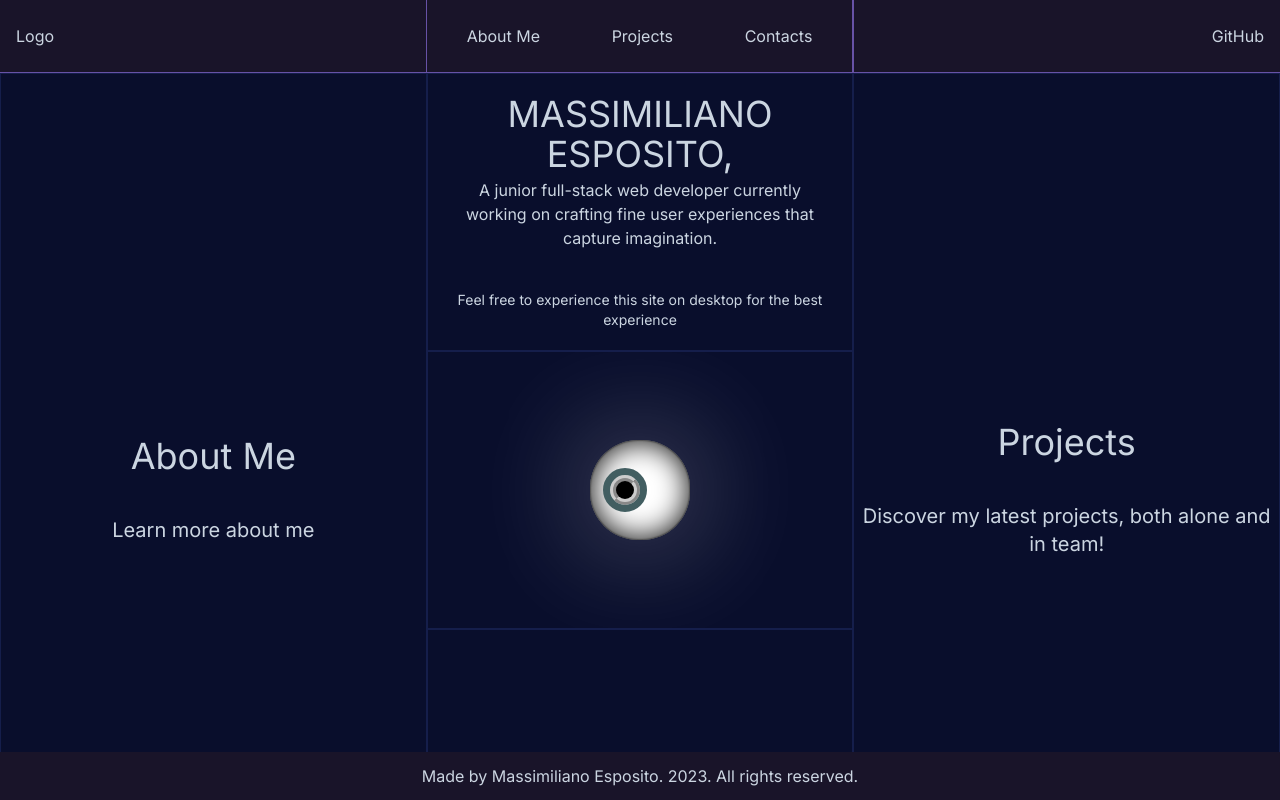
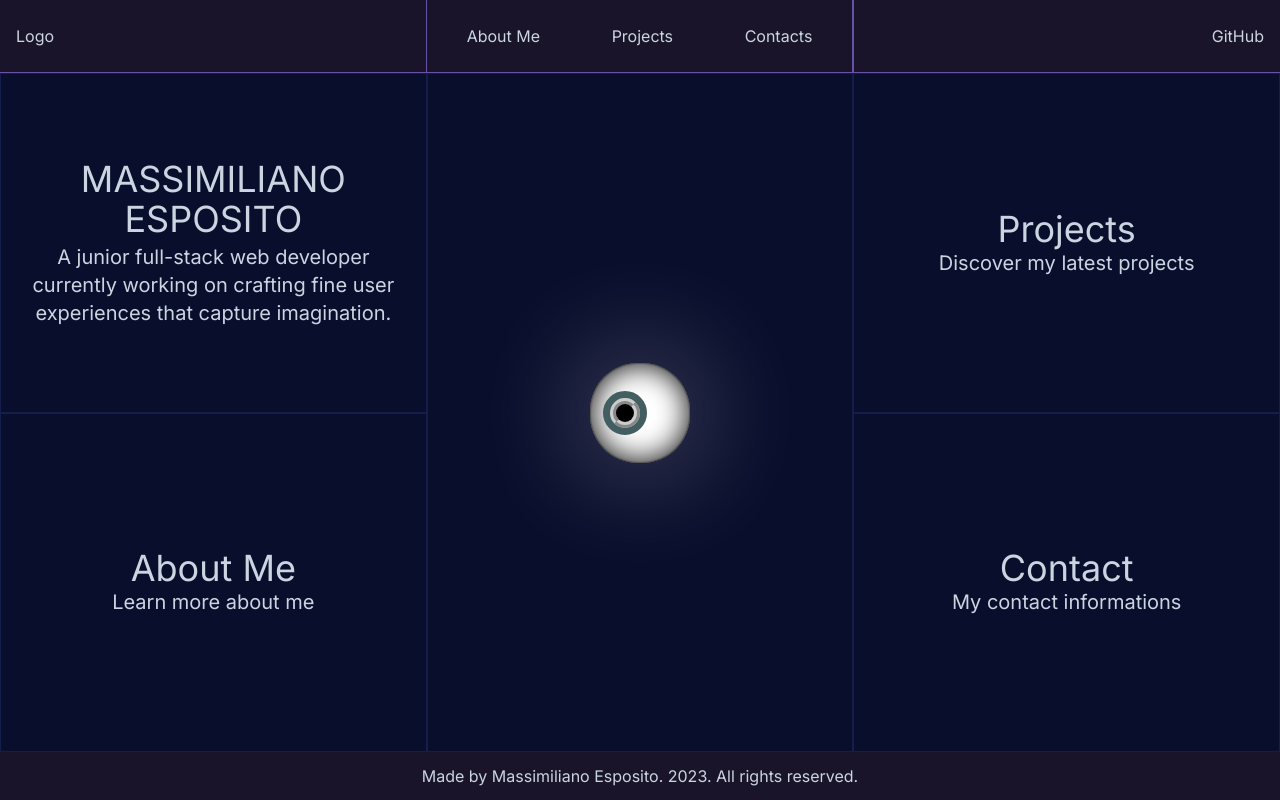
Before and after one commit to Massolinii/massolinii, a Next.js app: page / in a window 1280 px wide. Built offline with nearby package versions, Linux system fonts and the light colour scheme.

Commit message:
added home animation

```diff
--- a/src/app/page.tsx
+++ b/src/app/page.tsx
@@ -4,43 +4,45 @@ import "../styles/Home.css";
 
 export default function Home() {
   return (
-    <main className="grid grid-cols-1 md:grid-cols-3 lg:grid-cols-3 h-full w-full text-4xl text-center ">
-      <div className="relative overlay overlay-red about-section home-section border border-space md:col-span-1 lg:col-span-1 flex justify-center items-center">
+    <main className="grid grid-cols-1 md:grid-cols-3 lg:grid-cols-3 grid-rows-2 md:grid-rows-1 h-full w-full text-xl md:text-2xl lg:text-4xl text-center">
+      <div className="grid grid-rows-2 md:col-span-1 lg:col-span-1">
+        <div className={`relative overlay overlay-yellow name-section home-section border border-space flex justify-center items-center flex-col p-5 slide-in-left`}>
+          <div className="pb-1 title-slide-in-right">MASSIMILIANO ESPOSITO</div>
+          <div className="text-sm sm:text-lg md:text-xl subtitle-slide-in-right">
+            A junior full-stack web developer currently working on crafting fine user experiences that capture imagination.
+          </div>
+        </div>
+        <div className={`relative overlay overlay-red about-section home-section border border-space flex justify-center items-center slide-in-left`}>
           <div className="flex-col">
-          <div>About Me</div>
-          <br />
-          <div className="text-xl ">Learn more about me</div>
+            <div className="title-slide-in-right">About Me</div>
+            <div className="text-base sm:text-lg md:text-xl subtitle-slide-in-right">Learn more about me</div>
+          </div>
         </div>
       </div>
 
-      <div className="grid grid-rows-3 md:col-span-1 lg:col-span-1">
-        <div className="relative overlay overlay-yellow name-section home-section border border-space flex justify-center items-center flex-col p-5">
-          <div className="text-4xl pb-1">MASSIMILIANO ESPOSITO,</div>
-          <div className="text-base">
-            A junior full-stack web developer currently working on crafting fine
-            user experiences that capture imagination.
-          </div>
-          <br />
-          <div className="text-sm ">
-            Feel free to experience this site on desktop for the best experience
-          </div>
-        </div>
-        <div className="relative overlay overlay-white eye-section home-section border border-space flex justify-center items-center">
+      <div className="hidden md:flex relative overlay overlay-white eye-section home-section border border-space md:col-span-1 lg:col-span-1 flex justify-center items-center">
         <div className="eye-container flex justify-center items-center">
           <Eye />
         </div>
       </div>
-        <div className="relative overlay overlay-green contact-section home-section border border-space flex justify-center items-center">
-          Contact
+
+      <div className="grid grid-rows-2 md:col-span-1 lg:col-span-1">
+        <div className={`relative overlay overlay-blue project-section home-section border border-space flex justify-center items-center slide-in-right`}>
+          <div className="flex-col">
+            <div className="title-slide-in-left">Projects</div>
+            <div className="text-base sm:text-lg md:text-xl subtitle-slide-in-left">
+              Discover my latest projects
             </div>
           </div>
-      <div className="relative overlay overlay-blue project-section home-section border border-space md:col-span-1 lg:col-span-1 flex justify-center items-center">
+        </div>
+        <div className={`relative overlay overlay-green contact-section home-section border border-space flex justify-center items-center slide-in-right`}>
           <div className="flex-col">
-          <div>Projects</div>
-          <br />
-          <div className="text-xl ">
-            Discover my latest projects, both alone and in team!
+            <div className="title-slide-in-left">Contact</div>
+          <div className="text-base sm:text-lg md:text-xl  subtitle-slide-in-left">
+              My contact informations
             </div>
+          </div>
+
         </div>
       </div>
     </main>
--- a/src/styles/Home.css
+++ b/src/styles/Home.css
@@ -1,5 +1,44 @@
 .home-section {
   overflow: hidden;
+}
+
+.title-slide-in-right {
+  animation: slide-in-right 1.3s ease-out;
+}
+
+.title-slide-in-left {
+  animation: slide-in-left 1.3s ease-out;
+}
+
+.subtitle-slide-in-right {
+  animation: slide-in-right 1.8s ease-out 0.5s; /* 0.5s di delay */
+  animation-fill-mode: forwards;
+  opacity: 0;
+}
+
+.subtitle-slide-in-left {
+  animation: slide-in-left 1.8s ease-out 0.5s; /* 0.5s di delay */
+  animation-fill-mode: forwards;
+  opacity: 0;
+}
+
+@keyframes slide-in-right {
+  from {
+    transform: translateX(100%);
+  }
+  to {
+    transform: translateX(0);
+    opacity: 1;
+  }
+}
+@keyframes slide-in-left {
+  from {
+    transform: translateX(-100%);
+  }
+  to {
+    transform: translateX(0);
+    opacity: 1;
+  }
 }
 
 .overlay::before {
@@ -24,21 +63,21 @@
 }
 
 .overlay-red:hover::before {
-  background-color: rgba(255, 0, 0, 0.04);
+  background-color: rgba(255, 0, 0, 0.3);
 }
 
 .overlay-green:hover::before {
-  background-color: rgba(0, 255, 0, 0.04);
+  background-color: rgba(0, 255, 0, 0.2);
 }
 
 .overlay-blue:hover::before {
-  background-color: rgba(0, 0, 255, 0.04);
+  background-color: rgba(0, 0, 255, 0.2);
 }
 
 .overlay-yellow:hover::before {
-  background-color: rgba(255, 255, 0, 0.04);
+  background-color: rgba(255, 255, 0, 0.2);
 }
 
 .overlay-white:hover::before {
-  background-color: rgba(255, 255, 255, 0.04);
+  background-color: rgba(255, 255, 255, 0.1);
 }
```
Lines whose indentation alone changed are shown as unchanged.
